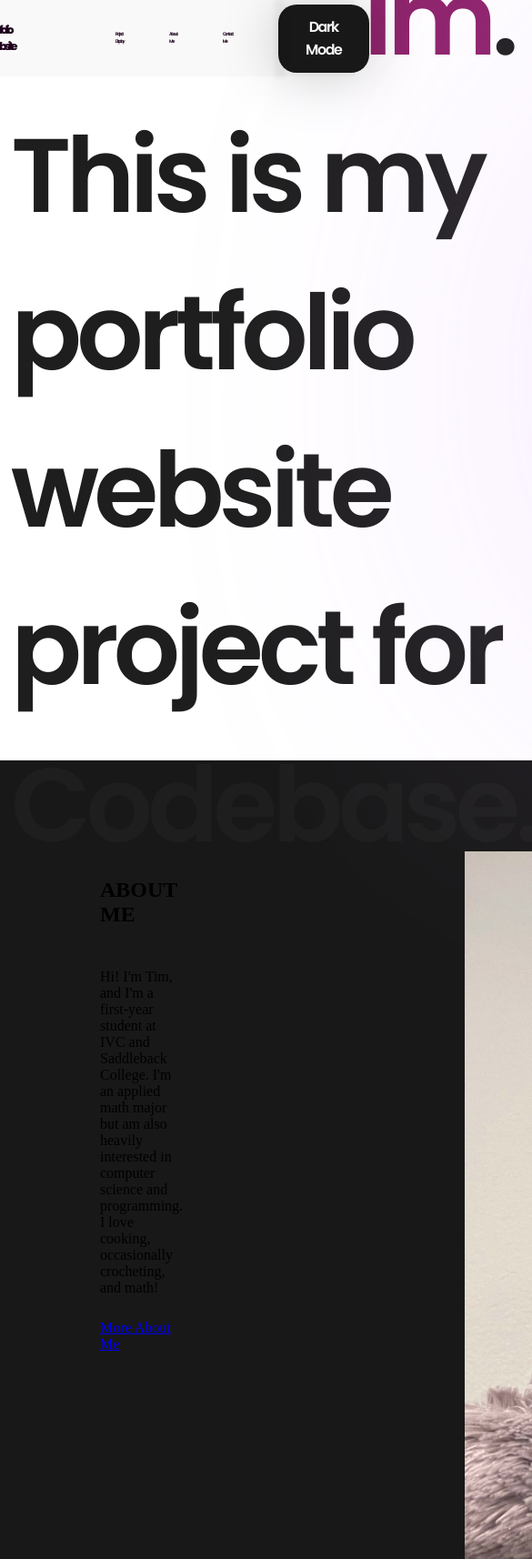
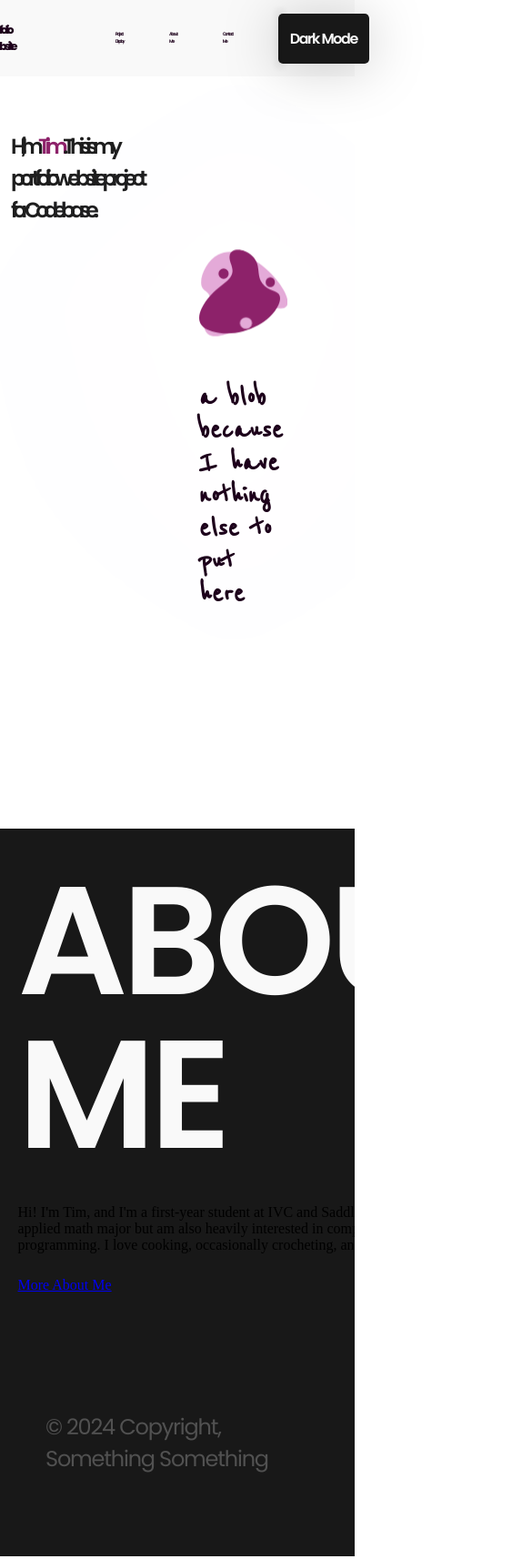
Before and after one commit to tim-nguyen0/codebase_portfolio, a plain HTML site: page index.html in a window 390 px wide. Shown: the top 1714 px of the page at 91% size, 585 px wide, since content can reach past the window. Drawn offline with Linux system fonts and the light colour scheme.

Commit message:
Literally everything part 2 (parallax, better responsiveness)

```diff
--- a/index.html
+++ b/index.html
@@ -26,6 +26,7 @@
 
   <!-- Main Introduction Section -->
   <section id="intro">
+    <div id="intro-paralax-box"><span></span></div>
     <div id="intro-text">
       <p id="intro-large-text">Hi, I'm <span style="color:#8d226a;">Tim</span>. This is my portfolio website project for Codebase.</p>
     </div>
@@ -66,10 +67,12 @@
 
   <!-- About Me Section -->
   <section id="about-me">
-
     <div class="about-content">
-      <h2>ABOUT ME</h2>
-      <p>Hi! I'm Tim, and I'm a first-year student at IVC and Saddleback College. I'm an applied math major but am also
+      <div id="about-me-head-box">
+        <h2 id="about-me-head">ABOUT ME</h2>
+      </div>
+      <div><span class="divider-h2"></span></div>
+      <p class="about-text">Hi! I'm Tim, and I'm a first-year student at IVC and Saddleback College. I'm an applied math major but am also
         heavily interested in computer science and programming. I love cooking, occasionally crocheting, and math!</p>
       <a href="#mor e-about-me" class="button">More About Me</a>
     </div>
--- a/styles.css
+++ b/styles.css
@@ -16,6 +16,7 @@
     --dark-button-color-accent: var(--Grayy);
     --dark-button-shadow-color: rgba(0, 0, 0, 0.2);
     --dark-button-shadow-color-anim: rgba(0, 0, 0, 0.05);
+    z-index:10;
 }
 
 body.dark-mode {
@@ -27,6 +28,8 @@ body.dark-mode {
     --dark-button-color-accent: #c2519d;
     --dark-button-shadow-color: rgba(220, 159, 255, 0.3);
     --dark-button-shadow-color-anim: rgba(220, 159, 255, 0.03);
+    overflow-x: hidden;
+    width: 100%;
 }
 
 html,
@@ -128,13 +131,13 @@ nav {
 #dark-mode-toggle {
     display: flex;
     min-width: 100px;
-    width: calc(8vw);
-    height: 75px;
-    padding: 20px 20px;
+    width: fit-content;
+    height: fit-content;
+    padding: calc(1.8vh) calc(1.5vw);
     justify-content: center;
     align-items: center;
     gap: 10px;
-    border-radius: 20px;
+    border-radius: calc(1.3vw);
     background: var(--dark-button-color);
 
     color: var(--NotWhite);
@@ -195,35 +198,51 @@ nav {
 #intro {
     display: flex;
     height: 1275px;
-    min-height: calc(65vh);
-    max-height: calc(81vh);
+    min-height: calc(85vh);
+    max-height: calc(90vh);
     padding: calc(5vh) calc(0.5vw);
     align-items: flex-start;
     gap: 10px;
     align-self: stretch;
+    position: relative;
+    z-index:0;
+    overflow:hidden;
+}
+
+#intro-paralax-box{
+    max-width: 40%;
+    min-width: 35%;
+    display:flex;
+    height: 100%;
 }
 
 #intro-text {
-    display: flex;
     padding: 10px;
     align-items: center;
     gap: 10px;
     flex: 1 0 0;
     align-self: stretch;
+    max-width: 40%;
+    min-width: 35%;
+    position:fixed;
+    z-index: 0;
 }
 
 #intro-large-text {
     flex: 1 0 0;
     color: var(--major-text);
     font-family: Poppins;
-    font-size: 115px;
+    font-size: calc(6vw);
     font-style: normal;
     font-weight: 600;
     line-height: normal;
     letter-spacing: -5.75px;
+    display: fixed;
+    z-index: 0;
 }
 
 #intro-image {
+    height: calc(3wv);
     display: flex;
     padding: 10px;
     align-items: center;
@@ -250,7 +269,7 @@ nav {
 
 #intro-image-object {
     display: flex;
-    width: 633px;
+    width: calc(25vw);
     flex-direction: column;
     align-items: center;
     gap: 10px;
@@ -307,15 +326,16 @@ nav {
 }
 
 #about-me {
+    z-index:10;
+    overflow: hidden;
     display: flex;
-    height: 1400px;
-    width: 100%;
-    min-height: 1400px;
-    max-height: 1400px;
-    padding: 100px;
+    height: fit-content;
+    width: calc(100% - calc(5vw));
+    padding: calc(10vw) 0px calc(10vw) calc(5vw);
     align-items: flex-start;
     align-self: stretch;
     background: var(--Midnight, #181818);
+    position: relative;
 }
 
 footer {
@@ -343,7 +363,7 @@ footer {
 
 .about-content {
     display: flex;
-    padding: 10px;
+    padding: 0px;
     flex-direction: column;
     align-items: flex-start;
     gap: 10px;
@@ -353,7 +373,7 @@ footer {
 
 .about-image {
     display: flex;
-    padding: 0px 150px;
+    padding: 0px calc(10vw);
     flex-direction: column;
     justify-content: center;
     align-items: flex-start;
@@ -373,7 +393,35 @@ footer {
 }
 
 .about-image-object {
-    width: 1476px;
-    height: 978px;
+    height: calc(45vw);
 
 }
+
+h2 {
+    color: var(--Not-Quite-White, #F9F9F9);
+    font-family: Poppins;
+    font-size: calc(20vh);
+    font-style: normal;
+    font-weight: 600;
+    line-height: 100%; /* 109.375% */
+    letter-spacing: -6.4px;
+    margin: 0;
+
+}
+
+#about-me-head-box {
+    display: flex;
+    align-items: center;
+    min-width: calc(30vw);
+    width: 100%;
+    gap: 10px;
+    align-self: stretch;
+}
+
+#divider-h2{
+    min-width: calc(40vw);
+    background-color: var(--NotWhite);
+    min-height: calc(5vw);
+    width: 40px;
+    height: 10px;
+}
```
